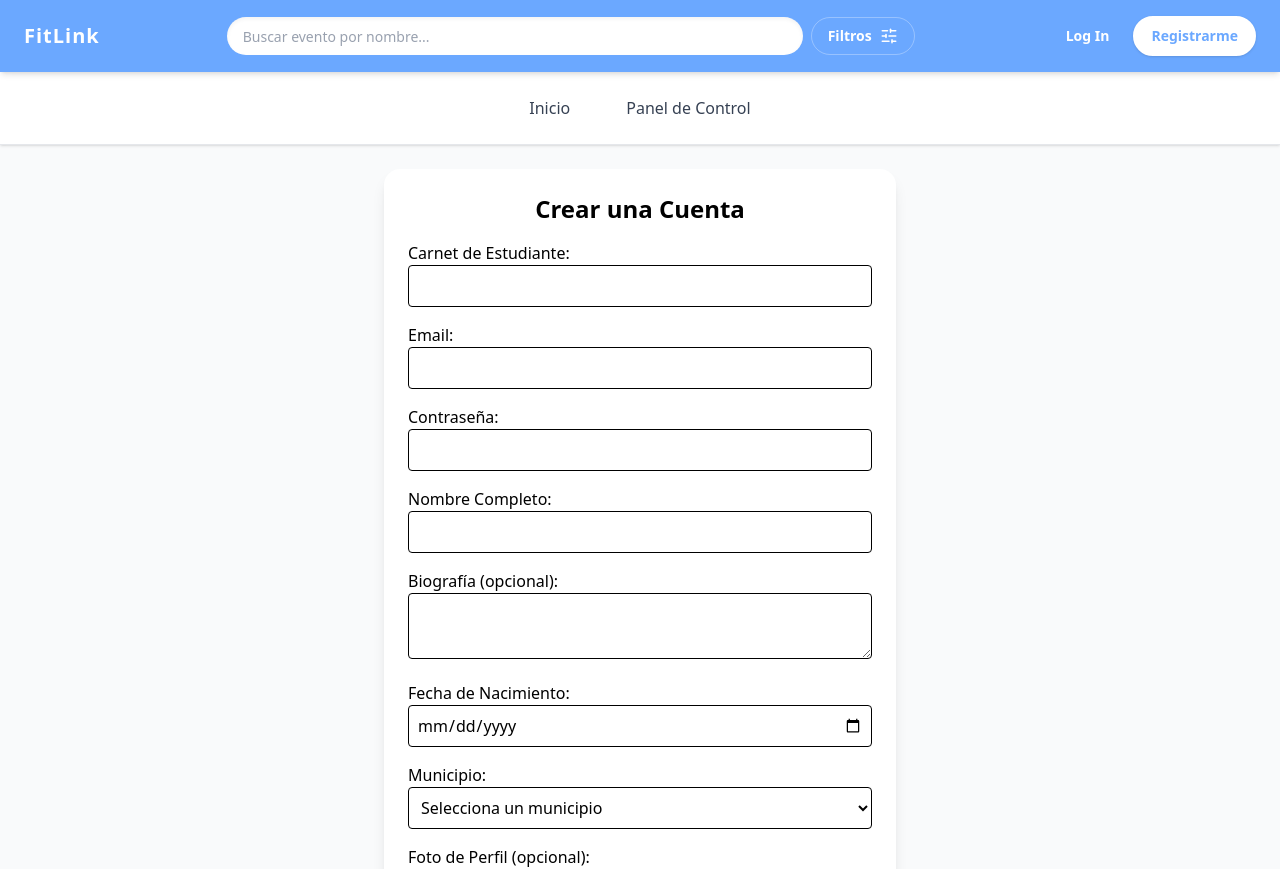
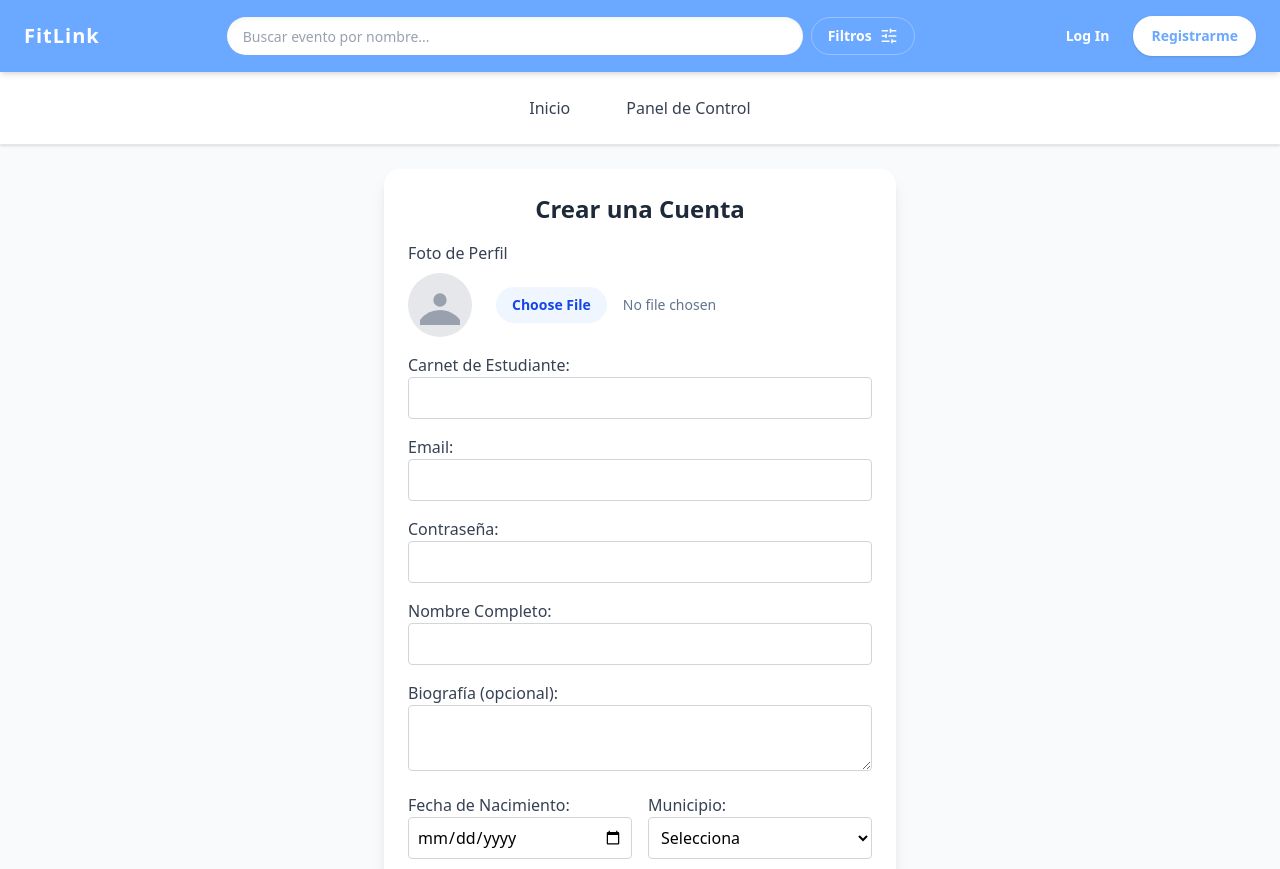
Before and after one commit to Valeriacarmonaf/Fitlink-Frontend, a React (Vite) app in the folder Fitlink-Frontend/: page /register in a window 1280 px wide. Shown: the top 869 px of the page. Built offline with nearby package versions, Linux system fonts and the light colour scheme; no server answers.

Commit message:
Fix: Registro de usuario

```diff
--- a/Fitlink-Frontend/src/pages/Register.jsx
+++ b/Fitlink-Frontend/src/pages/Register.jsx
@@ -86,7 +86,7 @@ export default function RegisterForm() {
 
   return (
     <div className="max-w-lg mx-auto bg-white p-6 shadow-lg rounded-2xl mt-6">
-      <h2 className="text-2xl font-bold mb-4 text-center">Crear una Cuenta</h2>
+      <h2 className="text-2xl font-bold mb-4 text-center text-gray-800">Crear una Cuenta</h2>
 
       {message && (
         <div className={`mb-4 p-3 rounded text-center font-medium ${
@@ -99,45 +99,87 @@ export default function RegisterForm() {
       )}
 
       <form onSubmit={handleSubmit} className="space-y-4">
+
+        {/* --- INICIO DE LA SECCIÓN DE FOTO MEJORADA --- */}
         <div>
-          <label className="block font-medium">Carnet de Estudiante:</label>
-          <input type="text" name="carnet" value={formData.carnet} onChange={handleChange} className="border p-2 w-full rounded" required />
+          <label className="block font-medium mb-2 text-gray-700">Foto de Perfil</label>
+          <div className="flex items-center space-x-6">
+            <div className="shrink-0">
+              {formData.foto ? (
+                <img
+                  className="h-16 w-16 object-cover rounded-full border-2 border-gray-200"
+                  src={formData.foto}
+                  alt="Foto actual"
+                />
+              ) : (
+                <div className="h-16 w-16 rounded-full bg-gray-200 flex items-center justify-center text-gray-400">
+                  {/* Icono SVG por defecto cuando no hay foto */}
+                  <svg className="h-10 w-10" fill="currentColor" viewBox="0 0 24 24">
+                    <path d="M24 20.993V24H0v-2.996A14.977 14.977 0 0112.004 15c4.904 0 9.26 2.354 11.996 5.993zM16.002 8.999a4 4 0 11-8 0 4 4 0 018 0z" />
+                  </svg>
+                </div>
+              )}
+            </div>
+            <label className="block">
+              <span className="sr-only">Elige una foto de perfil</span>
+              <input
+                type="file"
+                accept="image/*"
+                onChange={handleImageUpload}
+                className="block w-full text-sm text-slate-500
+                  file:mr-4 file:py-2 file:px-4
+                  file:rounded-full file:border-0
+                  file:text-sm file:font-semibold
+                  file:bg-blue-50 file:text-blue-700
+                  hover:file:bg-blue-100
+                  cursor-pointer transition-colors"
+              />
+            </label>
+          </div>
+          {errors.foto && <p className="text-red-500 text-sm mt-1">{errors.foto}</p>}
+        </div>
+        {/* --- FIN DE LA SECCIÓN DE FOTO MEJORADA --- */}
+
+        <div>
+          <label className="block font-medium text-gray-700">Carnet de Estudiante:</label>
+          <input type="text" name="carnet" value={formData.carnet} onChange={handleChange} className="border border-gray-300 p-2 w-full rounded focus:ring-2 focus:ring-blue-500 focus:outline-none transition" required />
           {errors.carnet && <p className="text-red-500 text-sm mt-1">{errors.carnet}</p>}
         </div>
 
         <div>
-          <label className="block font-medium">Email:</label>
-          <input type="email" name="email" value={formData.email} onChange={handleChange} className="border p-2 w-full rounded" required />
+          <label className="block font-medium text-gray-700">Email:</label>
+          <input type="email" name="email" value={formData.email} onChange={handleChange} className="border border-gray-300 p-2 w-full rounded focus:ring-2 focus:ring-blue-500 focus:outline-none transition" required />
           {errors.email && <p className="text-red-500 text-sm mt-1">{errors.email}</p>}
         </div>
 
         <div>
-          <label className="block font-medium">Contraseña:</label>
-          <input type="password" name="password" value={formData.password} onChange={handleChange} className="border p-2 w-full rounded" required />
+          <label className="block font-medium text-gray-700">Contraseña:</label>
+          <input type="password" name="password" value={formData.password} onChange={handleChange} className="border border-gray-300 p-2 w-full rounded focus:ring-2 focus:ring-blue-500 focus:outline-none transition" required />
           {errors.password && <p className="text-red-500 text-sm mt-1">{errors.password}</p>}
         </div>
 
         <div>
-          <label className="block font-medium">Nombre Completo:</label>
-          <input type="text" name="nombre" value={formData.nombre} onChange={handleChange} className="border p-2 w-full rounded" required />
+          <label className="block font-medium text-gray-700">Nombre Completo:</label>
+          <input type="text" name="nombre" value={formData.nombre} onChange={handleChange} className="border border-gray-300 p-2 w-full rounded focus:ring-2 focus:ring-blue-500 focus:outline-none transition" required />
           {errors.nombre && <p className="text-red-500 text-sm mt-1">{errors.nombre}</p>}
         </div>
 
         <div>
-          <label className="block font-medium">Biografía (opcional):</label>
-          <textarea name="biografia" value={formData.biografia} onChange={handleChange} className="border p-2 w-full rounded" />
+          <label className="block font-medium text-gray-700">Biografía (opcional):</label>
+          <textarea name="biografia" value={formData.biografia} onChange={handleChange} className="border border-gray-300 p-2 w-full rounded focus:ring-2 focus:ring-blue-500 focus:outline-none transition" />
         </div>
 
+        <div className="grid grid-cols-2 gap-4">
             <div>
-          <label className="block font-medium">Fecha de Nacimiento:</label>
-          <input type="date" name="fechaNacimiento" value={formData.fechaNacimiento} onChange={handleChange} className="border p-2 w-full rounded" required />
+            <label className="block font-medium text-gray-700">Fecha de Nacimiento:</label>
+            <input type="date" name="fechaNacimiento" value={formData.fechaNacimiento} onChange={handleChange} className="border border-gray-300 p-2 w-full rounded focus:ring-2 focus:ring-blue-500 focus:outline-none transition" required />
             {errors.fechaNacimiento && <p className="text-red-500 text-sm mt-1">{errors.fechaNacimiento}</p>}
             </div>
 
             <div>
-          <label className="block font-medium">Municipio:</label>
-          <select name="ciudad" value={formData.ciudad} onChange={handleChange} className="border p-2 w-full rounded" required>
-            <option value="">Selecciona un municipio</option>
+            <label className="block font-medium text-gray-700">Municipio:</label>
+            <select name="ciudad" value={formData.ciudad} onChange={handleChange} className="border border-gray-300 p-2 w-full rounded focus:ring-2 focus:ring-blue-500 focus:outline-none transition" required>
+                <option value="">Selecciona</option>
                 <option value="Libertador">Libertador</option>
                 <option value="Chacao">Chacao</option>
                 <option value="Baruta">Baruta</option>
@@ -146,19 +188,11 @@ export default function RegisterForm() {
             </select>
             {errors.ciudad && <p className="text-red-500 text-sm mt-1">{errors.ciudad}</p>}
             </div>
-
-        <div>
-          <label className="block font-medium">Foto de Perfil (opcional):</label>
-          <input type="file" accept="image/*" onChange={handleImageUpload} className="w-full text-sm" />
-          {errors.foto && <p className="text-red-500 text-sm mt-1">{errors.foto}</p>}
-          {formData.foto && (
-            <img src={formData.foto} alt="Vista previa" className="w-20 h-20 rounded-full object-cover mt-2" />
-          )}
         </div>
 
         <button
           type="submit"
-          className="bg-blue-600 text-white font-bold px-4 py-3 rounded hover:bg-blue-700 w-full transition-colors duration-200"
+          className="bg-blue-600 text-white font-bold px-4 py-3 rounded hover:bg-blue-700 w-full transition-colors duration-200 shadow-md"
         >
           Registrarse
         </button>
```
Lines whose indentation alone changed are shown as unchanged.
